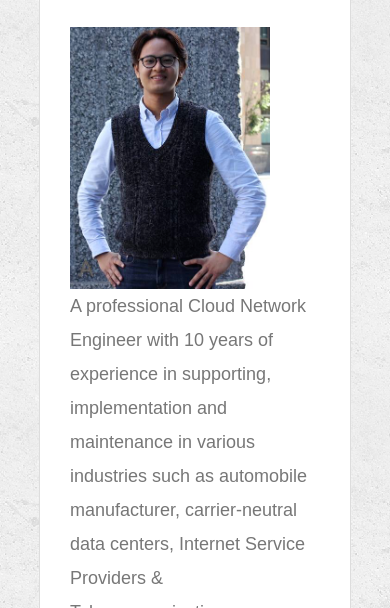
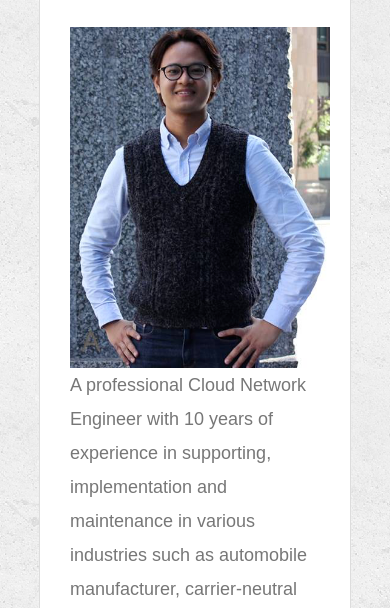
Before and after one commit to sailinnthu/Responsive-Portfolio, a plain HTML site: page index.html in a window 390 px wide. Shown: the part 236-844 px from the top of the page. Drawn offline with Linux system fonts and the light colour scheme.

```diff
--- a/assets/css/style.css
+++ b/assets/css/style.css
@@ -261,4 +261,11 @@ input[type=submit] {
    .paragraph {
     clear: both;
   }
+  .auth-image {
+
+  width: 260px;
+  height: auto;
+  margin-top: 10px;
+  margin-right: 25px;
 }
+}
```
